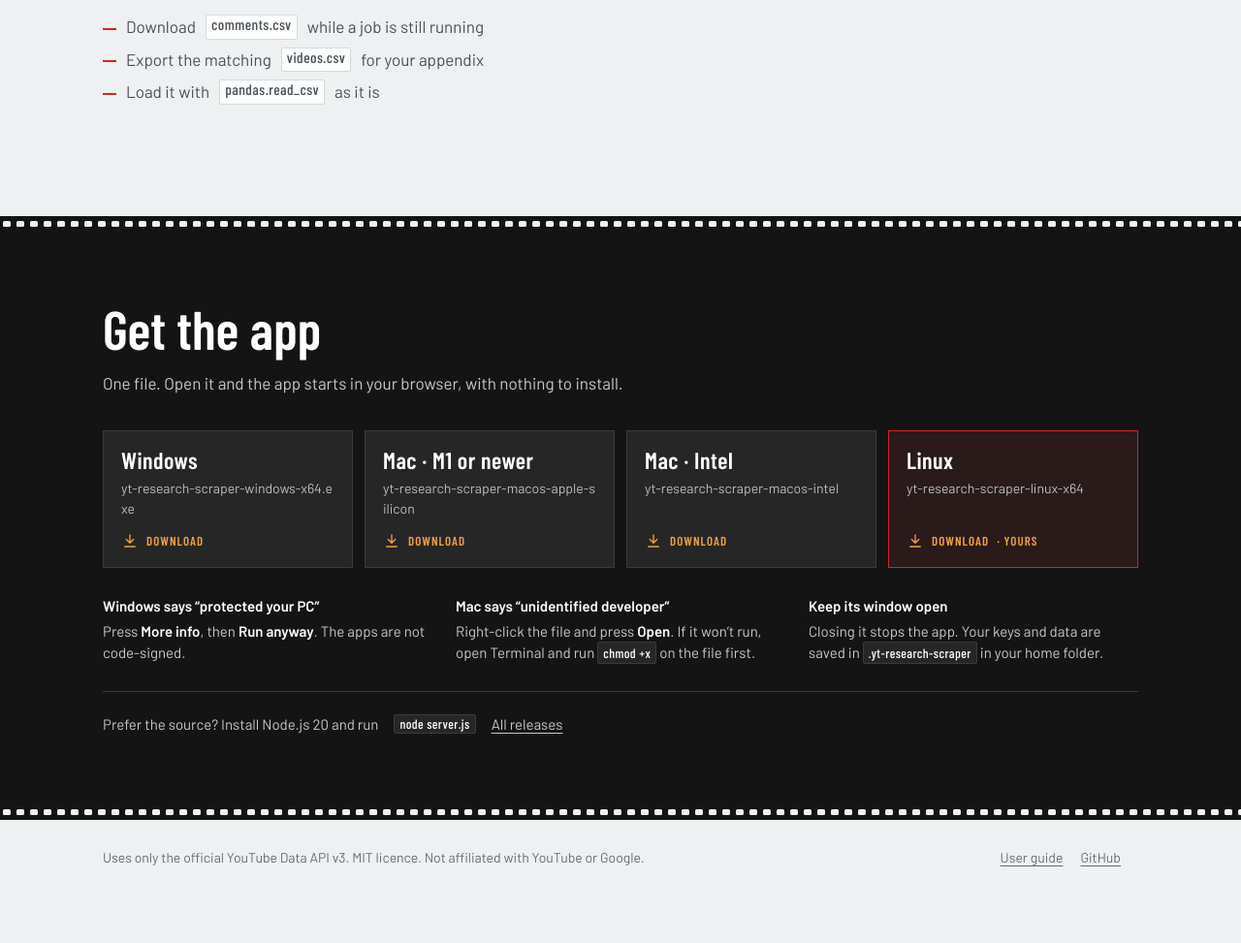
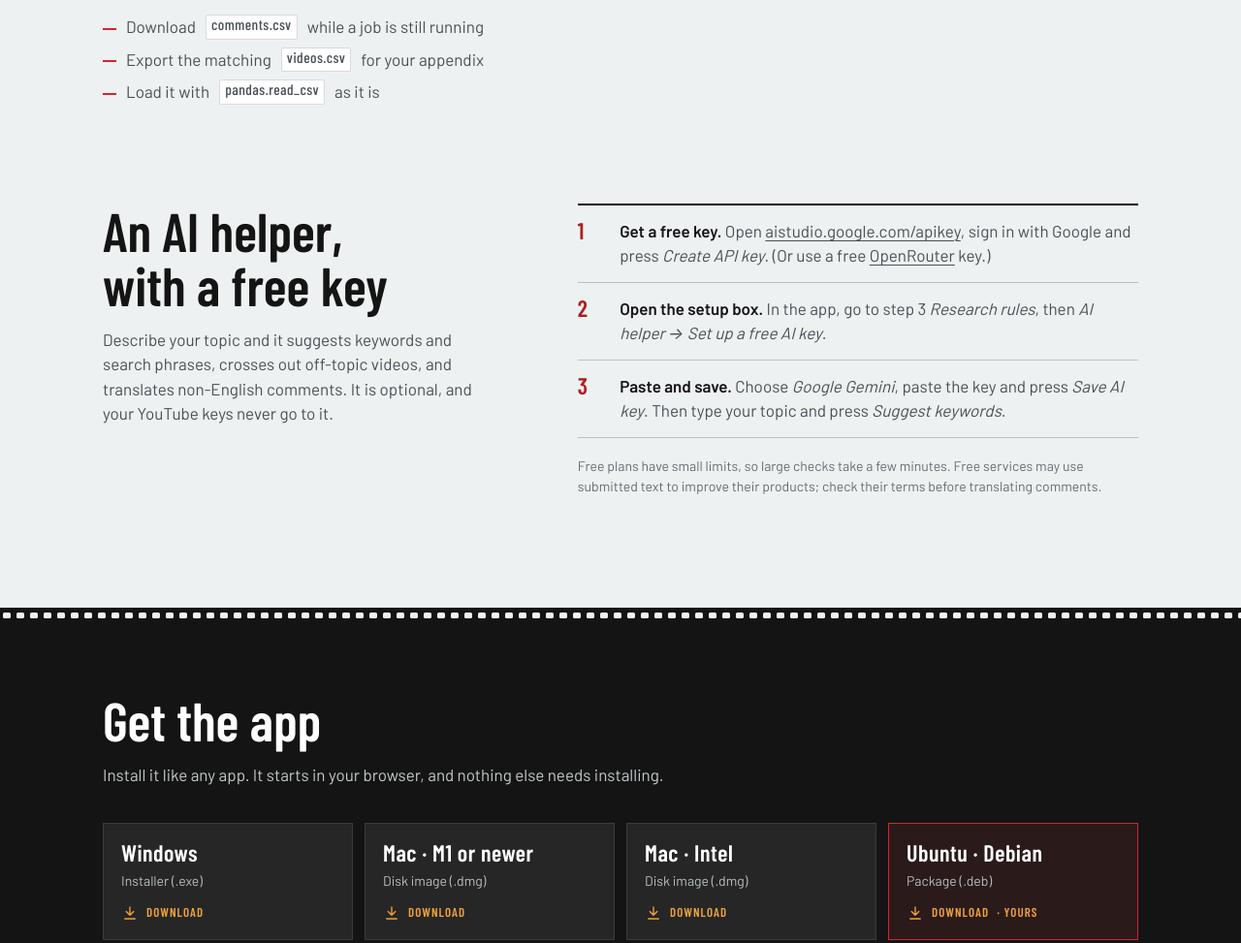
Before and after one commit to tanim913/yt-research-scraper, a plain HTML site: page site/index.html in a window 1280 px wide. Shown: the part 3812-4785 px from the top of the page at 97% size. Before the commit the page ends 4747 px from the top, so only its background shows below. Drawn offline with nearby package versions, Linux system fonts and the light colour scheme; files whose address does not match are found by name.

Commit message:
Package installers: .deb, Windows setup, macOS dmg; add AI key instructions

```diff
--- a/site/index.html
+++ b/site/index.html
@@ -143,6 +143,10 @@
   .use li { display: flex; gap: 10px; }
   .use li::before { content: ""; width: 14px; height: 2px; background: var(--grease); margin-top: .8em; flex: none; }
 
+  .aisteps { margin: 0; padding: 0; list-style: none; counter-reset: a; border-top: 2px solid var(--ink); }
+  .aisteps li { counter-increment: a; display: grid; grid-template-columns: 2.2em 1fr; gap: 6px; padding: 14px 0; border-bottom: 1px solid var(--rule-strong); color: var(--ink-2); }
+  .aisteps li::before { content: counter(a); font: 600 24px/1 var(--cond); color: var(--grease-dark); }
+  .aisteps b { color: var(--ink); }
   /* download band */
   .get { margin-top: clamp(64px, 9vw, 120px); padding: clamp(52px, 7vw, 88px) 0; }
   .get h2 { color: #fff; max-width: 14ch; }
@@ -342,23 +346,40 @@
     </div>
   </section>
 
+  <section class="band" id="ai">
+    <div class="wrap split">
+      <div>
+        <h2>An AI helper, with a free key</h2>
+        <p class="sub">Describe your topic and it suggests keywords and search phrases, crosses out off-topic videos, and translates non-English comments. It is optional, and your YouTube keys never go to it.</p>
+      </div>
+      <div class="reveal">
+        <ol class="aisteps">
+          <li><span><b>Get a free key.</b> Open <a href="https://aistudio.google.com/apikey" rel="noopener">aistudio.google.com/apikey</a>, sign in with Google and press <em>Create API key</em>. (Or use a free <a href="https://openrouter.ai/keys" rel="noopener">OpenRouter</a> key.)</span></li>
+          <li><span><b>Open the setup box.</b> In the app, go to step 3 <em>Research rules</em>, then <em>AI helper → Set up a free AI key</em>.</span></li>
+          <li><span><b>Paste and save.</b> Choose <em>Google Gemini</em>, paste the key and press <em>Save AI key</em>. Then type your topic and press <em>Suggest keywords</em>.</span></li>
+        </ol>
+        <p class="fine">Free plans have small limits, so large checks take a few minutes. Free services may use submitted text to improve their products; check their terms before translating comments.</p>
+      </div>
+    </div>
+  </section>
+
   <section class="get rebate on-film" id="download">
     <div class="wrap">
       <h2>Get the app</h2>
-      <p class="sub">One file. Open it and the app starts in your browser, with nothing to install.</p>
+      <p class="sub">Install it like any app. It starts in your browser, and nothing else needs installing.</p>
       <div class="grid" id="dl-grid">
-        <a class="dl" data-os="win" href="https://github.com/tanim913/yt-research-scraper/releases/latest/download/yt-research-scraper-windows-x64.exe"><b>Windows</b><span>yt-research-scraper-windows-x64.exe</span><i class="go"><svg class="icon"><use href="#i-down"/></svg>Download</i></a>
-        <a class="dl" data-os="mac" href="https://github.com/tanim913/yt-research-scraper/releases/latest/download/yt-research-scraper-macos-apple-silicon"><b>Mac · M1 or newer</b><span>yt-research-scraper-macos-apple-silicon</span><i class="go"><svg class="icon"><use href="#i-down"/></svg>Download</i></a>
-        <a class="dl" data-os="mac-intel" href="https://github.com/tanim913/yt-research-scraper/releases/latest/download/yt-research-scraper-macos-intel"><b>Mac · Intel</b><span>yt-research-scraper-macos-intel</span><i class="go"><svg class="icon"><use href="#i-down"/></svg>Download</i></a>
-        <a class="dl" data-os="linux" href="https://github.com/tanim913/yt-research-scraper/releases/latest/download/yt-research-scraper-linux-x64"><b>Linux</b><span>yt-research-scraper-linux-x64</span><i class="go"><svg class="icon"><use href="#i-down"/></svg>Download</i></a>
+        <a class="dl" data-os="win" href="https://github.com/tanim913/yt-research-scraper/releases/latest/download/yt-research-scraper-setup-windows-x64.exe"><b>Windows</b><span>Installer (.exe)</span><i class="go"><svg class="icon"><use href="#i-down"/></svg>Download</i></a>
+        <a class="dl" data-os="mac" href="https://github.com/tanim913/yt-research-scraper/releases/latest/download/yt-research-scraper-macos-apple-silicon.dmg"><b>Mac · M1 or newer</b><span>Disk image (.dmg)</span><i class="go"><svg class="icon"><use href="#i-down"/></svg>Download</i></a>
+        <a class="dl" data-os="mac-intel" href="https://github.com/tanim913/yt-research-scraper/releases/latest/download/yt-research-scraper-macos-intel.dmg"><b>Mac · Intel</b><span>Disk image (.dmg)</span><i class="go"><svg class="icon"><use href="#i-down"/></svg>Download</i></a>
+        <a class="dl" data-os="linux" href="https://github.com/tanim913/yt-research-scraper/releases/latest/download/yt-research-scraper-linux-amd64.deb"><b>Ubuntu · Debian</b><span>Package (.deb)</span><i class="go"><svg class="icon"><use href="#i-down"/></svg>Download</i></a>
       </div>
       <div class="first">
         <p><b>Windows says “protected your PC”</b>Press <b style="display:inline">More info</b>, then <b style="display:inline">Run anyway</b>. The apps are not code-signed.</p>
-        <p><b>Mac says “unidentified developer”</b>Right-click the file and press <b style="display:inline">Open</b>. If it won’t run, open Terminal and run <code>chmod +x</code> on the file first.</p>
+        <p><b>Mac says “unidentified developer”</b>Right-click the app and press <b style="display:inline">Open</b>. On macOS 15, if that isn’t offered, open <b style="display:inline">System Settings → Privacy &amp; Security</b> and press <b style="display:inline">Open Anyway</b>.</p>
         <p><b>Keep its window open</b>Closing it stops the app. Your keys and data are saved in <code>.yt-research-scraper</code> in your home folder.</p>
       </div>
       <div class="src">
-        <span>Prefer the source? Install Node.js 20 and run</span><code>node server.js</code>
+        <span>Ubuntu: <code>sudo apt install ./yt-research-scraper-linux-amd64.deb</code>. Other Linux, or no installer: get the portable files on the releases page, or install Node.js 20 and run</span><code>node server.js</code>
         <a href="https://github.com/tanim913/yt-research-scraper/releases" rel="noopener">All releases</a>
       </div>
     </div>
```
Also changed, not shown: guide.html (+9 -2 lines), packaging/icon.svg (added), 6 other files.
